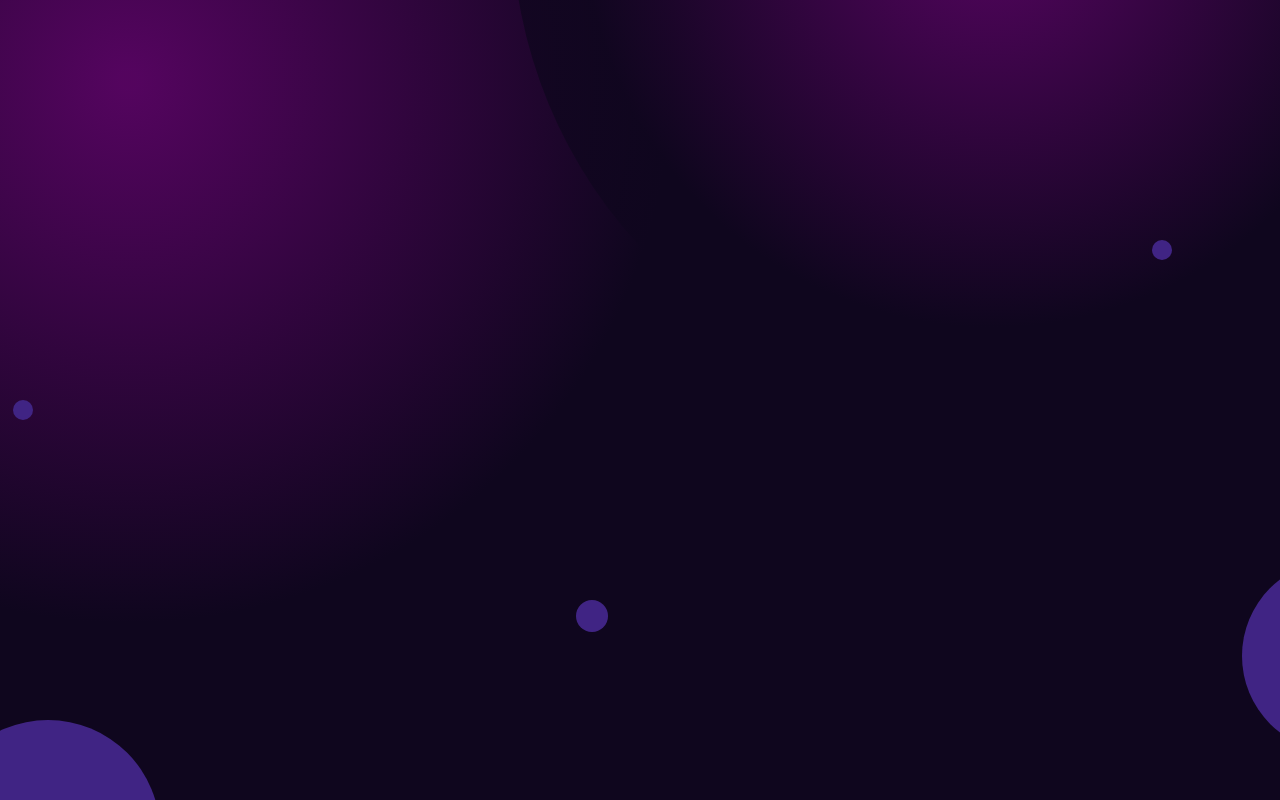
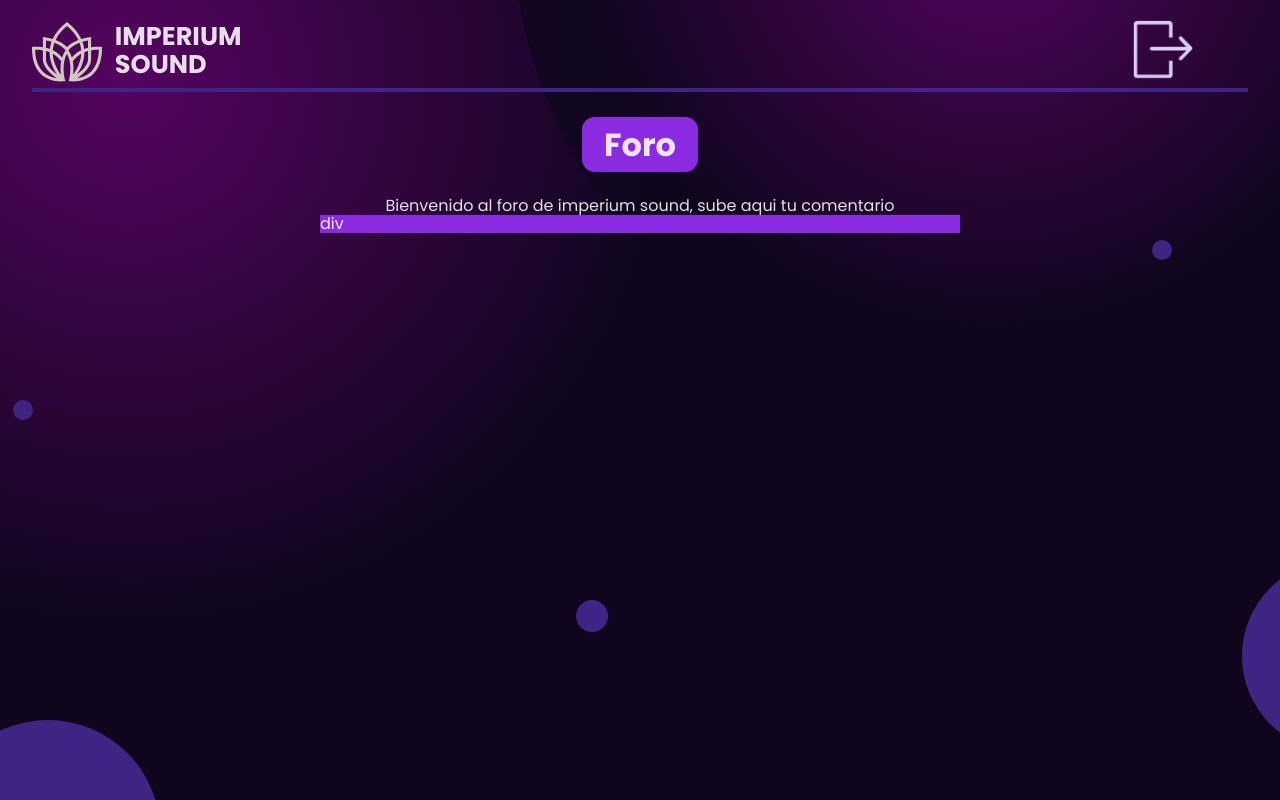
Before and after one commit to xMDxKevin/ImperiumSound-frontend, a React (Vite) app: page /foro in a window 1280 px wide. Before the commit this address had no page. Built offline with nearby package versions, Linux system fonts and the light colour scheme.

Commit message:
Se agrega Foro

```diff
--- a/src/App.tsx
+++ b/src/App.tsx
@@ -13,7 +13,7 @@ import PagInicio from "./paginas/Inicio";
 import Cuenta from "./paginas/PanelUsuario";
 import MicroUP from "./paginas/MicroUP";
 import SoporteUp from "./paginas/SoporteUP";
-
+import Foro from "./paginas/Foro";
 
 function App() {
   return (
@@ -33,6 +33,7 @@ function App() {
           <Route path="/cuenta" element={<Cuenta/>}></Route>
           <Route path="/microConfig" element={<MicroUP/>}></Route>
           <Route path="/soporte" element={<SoporteUp/>}></Route>
+          <Route path="/foro" element={<Foro/>}></Route>
         </Routes>
       </Router>
     </>
--- /dev/null
+++ b/src/componetes/ForoComp/RecuadroForo.tsx
@@ -0,0 +1,12 @@
+import "../../styles/RecuadroForo.css"
+
+function ForoCuadro() {
+    return(
+        <>
+        <div className="ContainerForo">
+            div
+        </div>
+        </>
+    )
+}
+export default ForoCuadro;
--- a/src/componetes/UserComp/User.tsx
+++ b/src/componetes/UserComp/User.tsx
@@ -7,6 +7,7 @@ export function User() {
   const [isMenuOpen, setIsMenuOpen] = useState<boolean>(false);
   const navegar = useNavigate();
   const cuenta = "/cuenta";
+  const foro = "/foro"
 
   const toggleMenu = () => {
     setIsMenuOpen(!isMenuOpen);
@@ -24,7 +25,7 @@ export function User() {
             <ul>
             <p id='UserBienvenida'>¡Hola!</p>
               <a onClick={() => navegar(cuenta)}><li> Cuenta{" "}</li></a>
-              <li>Foro</li>
+              <a onClick={() => navegar(foro)}><li> Foro{" "}</li></a>
               <li>Cerrar Sesion</li>
             </ul>
           </div>
--- /dev/null
+++ b/src/paginas/Foro.tsx
@@ -0,0 +1,16 @@
+import ForoCuadro from "../componetes/ForoComp/RecuadroForo"
+import "../styles/RecuadroForo.css"
+
+import UpsiteUser from "../componetes/Nav-UpsiteComp/Upsite_User"
+
+function Foro(){
+    return(
+        <>
+        <UpsiteUser/>
+        <h1 id="TitleForo">Foro</h1>
+        <p id="SubtitleForo">Bienvenido al foro de imperium sound, sube aqui tu comentario</p>
+        <ForoCuadro></ForoCuadro>
+        </>
+    )
+}
+export default Foro
--- /dev/null
+++ b/src/styles/RecuadroForo.css
@@ -0,0 +1,23 @@
+.ContainerForo{
+    max-width: 40em;
+    background-color: blueviolet;
+    margin-left: auto;
+    margin-right: auto;
+}
+#TitleForo{
+    background-color: blueviolet;
+    margin-left: auto;
+    margin-right: auto;
+    max-width: 3em;
+    text-align: center;
+    margin-top: 2%;
+    border-radius: 0.4em;
+    padding: 0.3em;
+}
+#SubtitleForo{
+    margin-left: auto;
+    margin-right: auto;
+    text-align: center;
+    margin-top: 2%;
+   font-size: 1em;
+}
```
